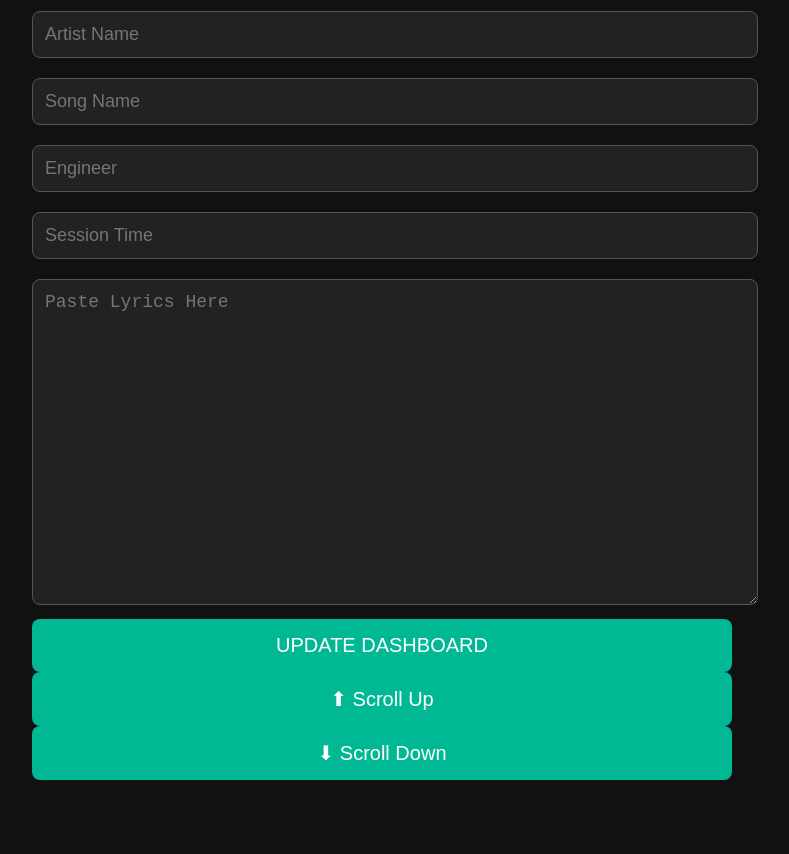
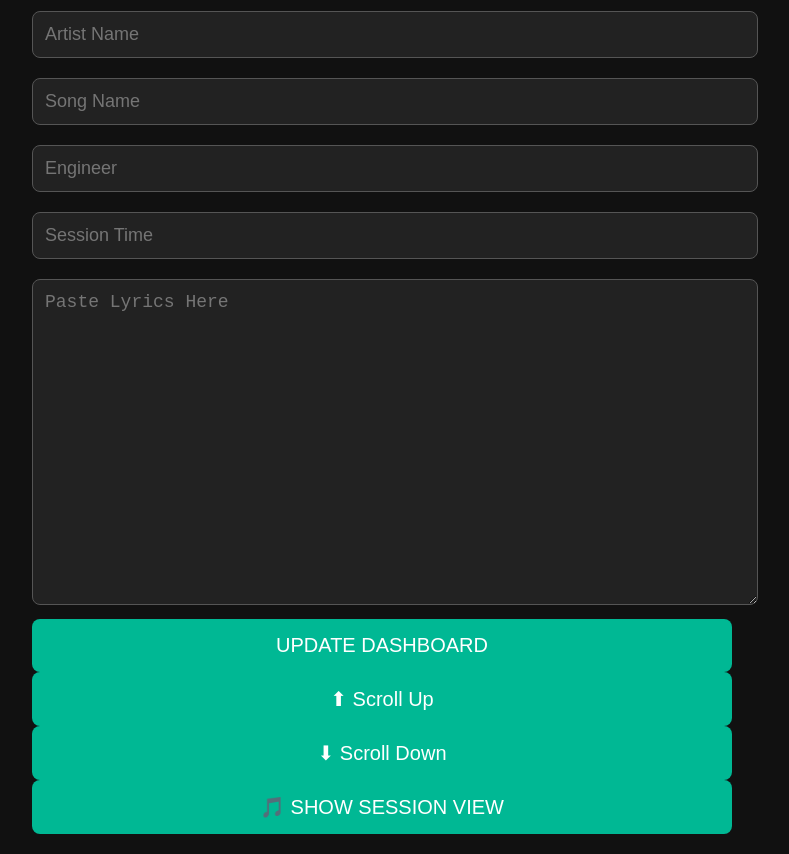
Before and after one commit to ferriswheelstudios/ferris-wheel-dashboard, a website: page controller.html in a window 1280 px wide. Shown: the part 99-953 px from the top of the page, without its empty margins (258-1047 px from the left). Before the commit the page ends 899 px from the top, so only its background shows below. Drawn offline with nearby package versions, Linux system fonts and the light colour scheme; no server answers.

Commit message:
add show session view button

```diff
--- a/controller.html
+++ b/controller.html
@@ -64,6 +64,10 @@ UPDATE DASHBOARD
 ⬇ Scroll Down
 </button>
 
+<button onclick="showSessionView()">
+🎵 SHOW SESSION VIEW
+</button>
+
 <script src="/socket.io/socket.io.js"></script>
 <script src="controller.js"></script>
 
```
